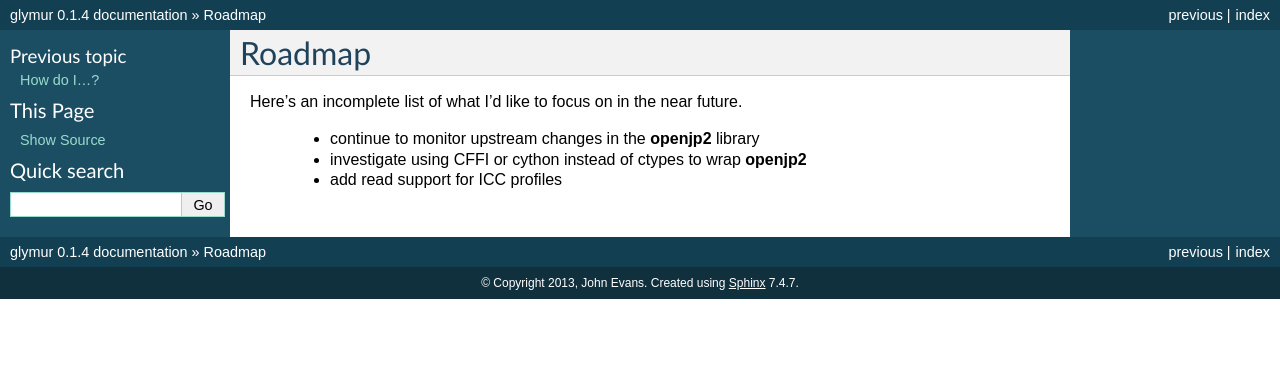
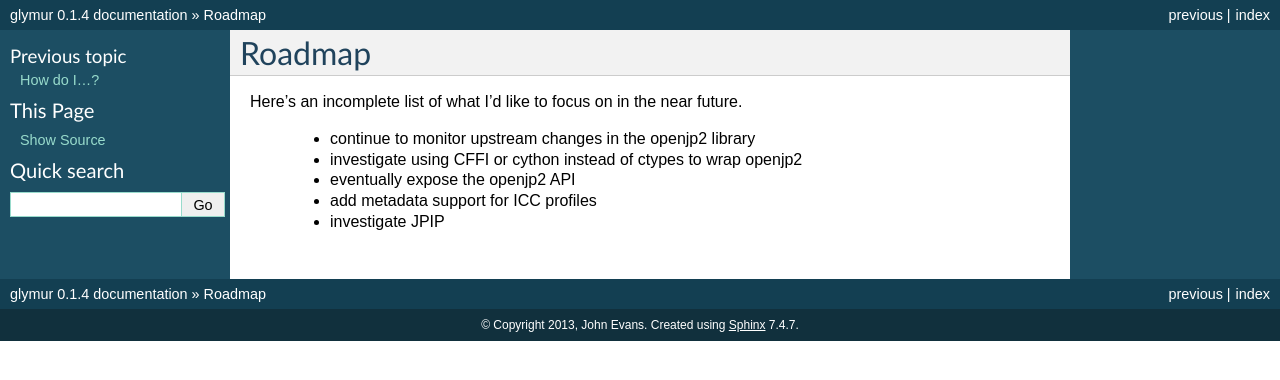
Before and after one commit to quintusdias/glymur, a Sphinx documentation site: the page built from docs/source/roadmap.rst, in a window 1280 px wide. Shown: the top 380 px of the page. Built offline with Sphinx 7.4.7, drawn with Linux system fonts in a browser that asks for light colours.

Commit message:
Minor doc modifications.  Fixes #29, fixes #30

```diff
--- a/docs/source/roadmap.rst
+++ b/docs/source/roadmap.rst
@@ -4,6 +4,8 @@ Roadmap
 
 Here's an incomplete list of what I'd like to focus on in the near future.
 
-    * continue to monitor upstream changes in the **openjp2** library
-    * investigate using CFFI or cython instead of ctypes to wrap **openjp2**
-    * add read support for ICC profiles
+    * continue to monitor upstream changes in the openjp2 library
+    * investigate using CFFI or cython instead of ctypes to wrap openjp2
+    * eventually expose the openjp2 API
+    * add metadata support for ICC profiles
+    * investigate JPIP
```
Also changed, not shown: docs/source/how_do_i.rst (+0 -7 lines), docs/source/introduction.rst (+6 -1 lines).
